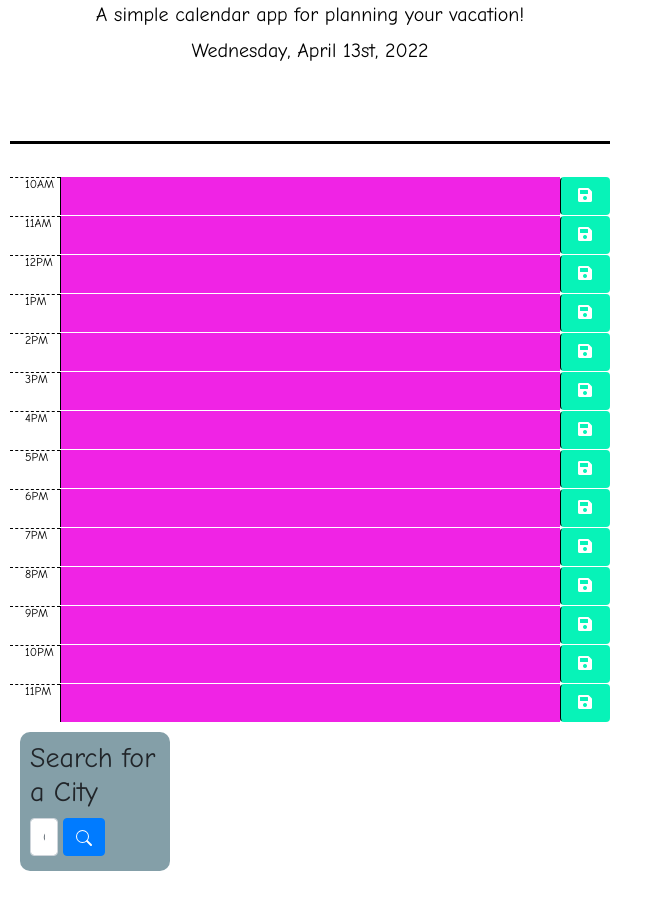
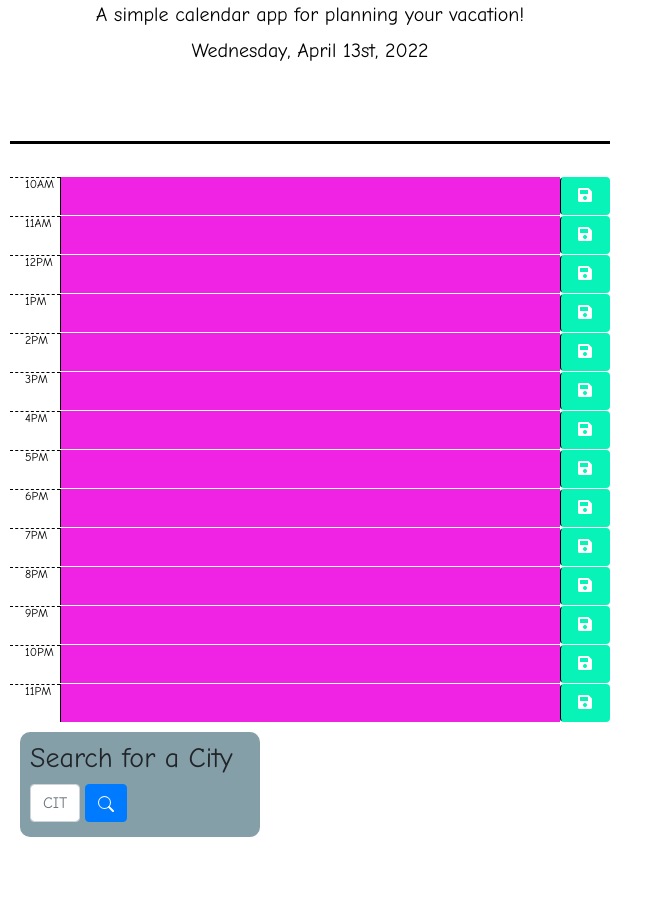
Before and after one commit to mhiss11/Project-1-, a plain HTML site: page index.html in a window 1280 px wide. Shown: the part 163-1072 px from the top of the page, without its empty margins (0-663 px from the left). Drawn offline with nearby package versions, Linux system fonts and the light colour scheme.

Commit message:
minor changes, pausing for the night

```diff
--- a/assets/css/style.css
+++ b/assets/css/style.css
@@ -99,11 +99,15 @@ section {
 }
 
 .search-panel {
-  width: 25%;
+  width: 40%;
   margin: 10px 20px 0 10px;
   padding: 10px 0 10px 10px;
   background-color: rgb(132, 159, 168);
   border-radius: 10px;
+}
+
+.search-field {
+  width: 100%;
 }
 
 .search-button-panel {
```
